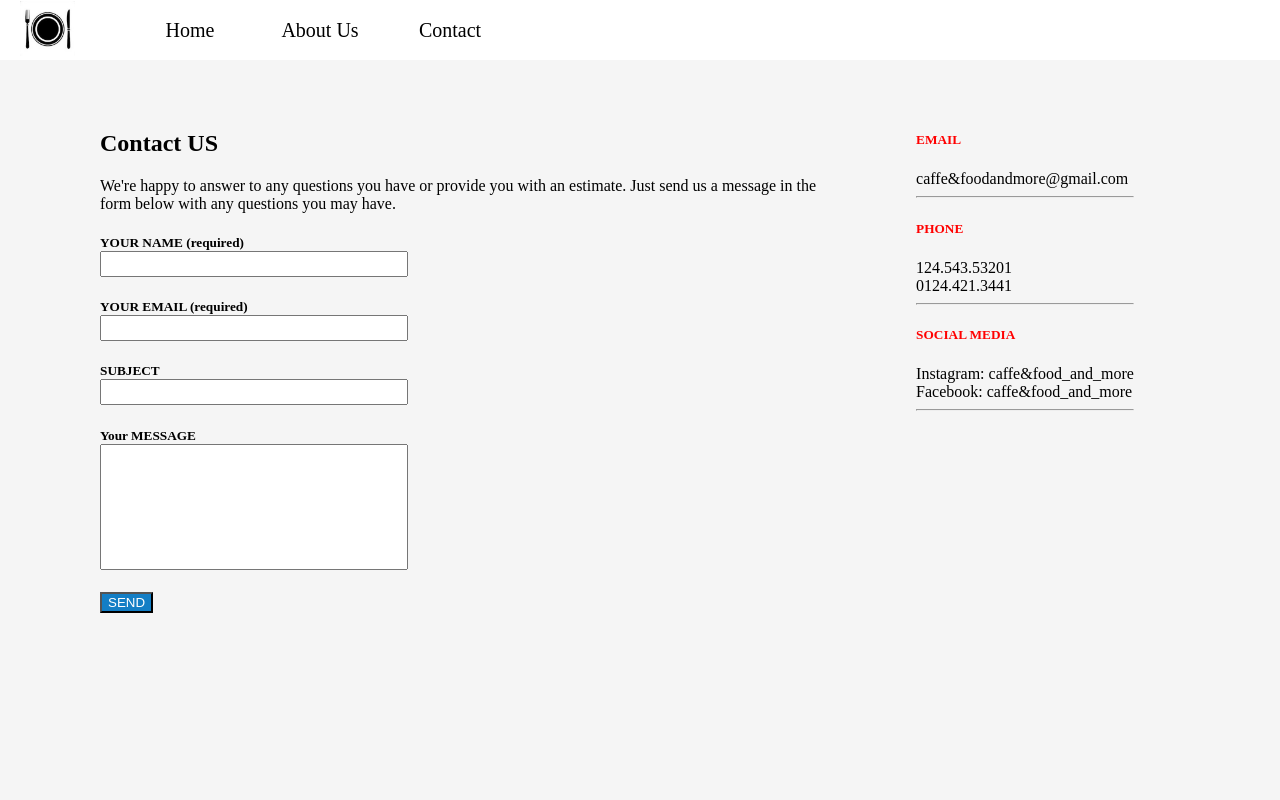
After one commit to haxhillolluni/Grupi.EDSHH, a PHP site: page /Contact.html in a window 1280 px wide. The commit adds this page. Run offline with PHP 8.4, Linux system fonts and the light colour scheme.

Commit message:
Add files via upload

```diff
--- a/About_US.html
+++ b/About_US.html
@@ -14,7 +14,7 @@
            <div id="list">
                <ul>
                    <li class="lista"><a href="Restaurant.html">Home</a> </li>
-                   <li class="lista"><a href="Restaurant.html">About Us</a> </li>
+                   <li class="lista"><a href="About_US.html">About Us</a> </li>
                    <li class="lista"><a href="Restaurant.html">Contact</a></li>
                </ul>
 
--- /dev/null
+++ b/Contact.html
@@ -0,0 +1,64 @@
+<!doctype html>
+<html>
+    <head>
+        <title>Contact US</title>
+        <link href="Restaurant.css" rel="stylesheet" type="text/css" /></title>
+        <script src="Restaurant.js"></script>
+
+
+        <div class="container" style="height: 60px;">
+            <a href="Restaurant.html">
+            <img src="logo.jpg" alt="Restaurant.html" style="padding-left: 20px;" width="55px" height="55px" />
+            </a>
+
+            <div id="list">
+                <ul>
+                    <li class="lista"><a href="Restaurant.html">Home</a> </li>
+                    <li class="lista"><a href="About_US.html">About Us</a> </li>
+                    <li class="lista"><a href="Contact.html">Contact</a></li>
+                </ul>
+
+            </div>
+         </div>
+    </head>
+    <body style="background-color:whitesmoke;">
+        <div id="CONTACT">
+            <div id="contactUS">
+                <p>
+                    <h2>Contact US</h2>
+                    We're happy to answer to any questions you have or provide you with an estimate. Just send us a message in the<br>
+                    form below with any questions you may have.
+                </p>
+
+                <h5><label for=""><b>YOUR NAME (required)</b></label><br>
+                <input type="text" placeholder="" name="" id="yourName" style="width: 300px; height: 20px;"/><br></h5>
+
+                <h5><label for=""><b>YOUR EMAIL (required)</b></label><br>
+                <input type="text" placeholder="" name="" id="yourEmail"style="width: 300px; height: 20px;"/><br></h5>
+
+                <h5><label for=""><b>SUBJECT</b></label><br>
+                <input type="text" placeholder="" name="" id="subject"style="width: 300px; height: 20px;"/><br></h5>
+
+                <h5><label for=""><b>Your MESSAGE</b></label><br>
+                <input type="text" placeholder="" name="" id="yourMessage"style="width: 300px; height: 120px;"/><br></h5>
+
+                <button value="SEND" id="send" " style="background-color:rgb(19, 126, 197); color:white" onclick="send()" >SEND</button>
+            </div>
+            <div id="contactUS2">
+                <h5 style="color: red;">EMAIL</h5>
+                caffe&foodandmore@gmail.com<br>
+                <hr>
+
+                <h5 style="color: red;">PHONE</h5>
+                124.543.53201<br>
+                0124.421.3441
+                <hr>
+                <h5 style="color: red;">SOCIAL MEDIA</h5>
+                Instagram: caffe&food_and_more<br>
+                Facebook:  caffe&food_and_more
+                <hr>
+            </div>
+
+        </div>
+    </body>
+</html>
--- a/Restaurant.css
+++ b/Restaurant.css
@@ -163,5 +163,20 @@ body,html{
     align-items: center;
     left: 15%;
 
-
 }
+#CONTACT{
+    display: flex;
+    flex-direction: row;
+    flex-wrap: wrap;
+}
+#message{
+    height:150px;
+}
+#contactUS{
+    margin-top: 50px;
+    margin-left: 100px;
+}
+#contactUS2{
+    margin-top: 50px;
+    margin-left: 100px;
+}
--- a/Restaurant.html
+++ b/Restaurant.html
@@ -15,7 +15,7 @@
                 <ul>
                     <li class="lista"><a href="Restaurant.html">Home</a> </li>
                     <li class="lista"><a href="About_US.html">About Us</a> </li>
-                    <li class="lista"><a href="Restaurant.html">Contact</a></li>
+                    <li class="lista"><a href="Contact.html">Contact</a></li>
                 </ul>
 
             </div>
--- a/Restaurant.js
+++ b/Restaurant.js
@@ -6,13 +6,38 @@
         var username = document.getElementById('username');
         var password = document.getElementById('password');
 
-        if(username.value.trim() ==""  ){
+        if(username.value.trim() == ""){
             alert('Please fill your username');
             username.focus();
 
-        }else if(password.value.trim() =="" ){
+        }else if(password.value.trim() ==""){
                 alert('Please fill your password ')
                 password.focus();
         }
 
     }
+    function send() {
+        var yourName = document.getElementById('yourName');
+        var yourEmail=document.getElementById('yourEmail');
+        var subject = document.getElementById('subject');
+        var yourMessage=document.getElementById('yourMessage');
+
+        if(yourName.value.trim()== ""){
+            alert('Please fill your name');
+            yourName.focus();
+
+        }else if(yourEmail.value.trim()== ""){
+            alert('Please fill your email');
+            yourEmail.focus();
+
+        }else if(subject.value.trim()== ""){
+            alert('Please fill your subject');
+            subject.focus();
+
+        }else if(yourMessage.value.trim()== ""){
+            alert('Please fill your message');
+            yourMessage.focus();
+        }
+        location.reload();
+
+    }
```
